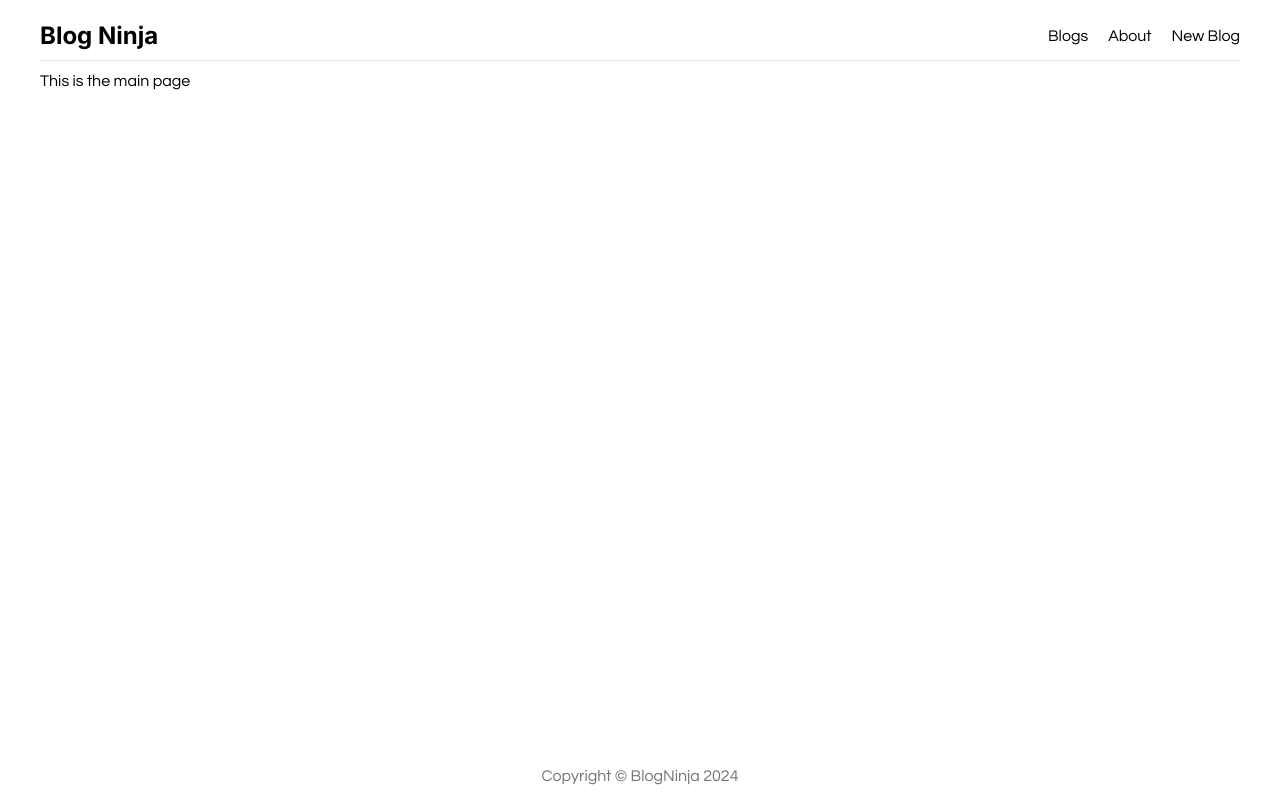
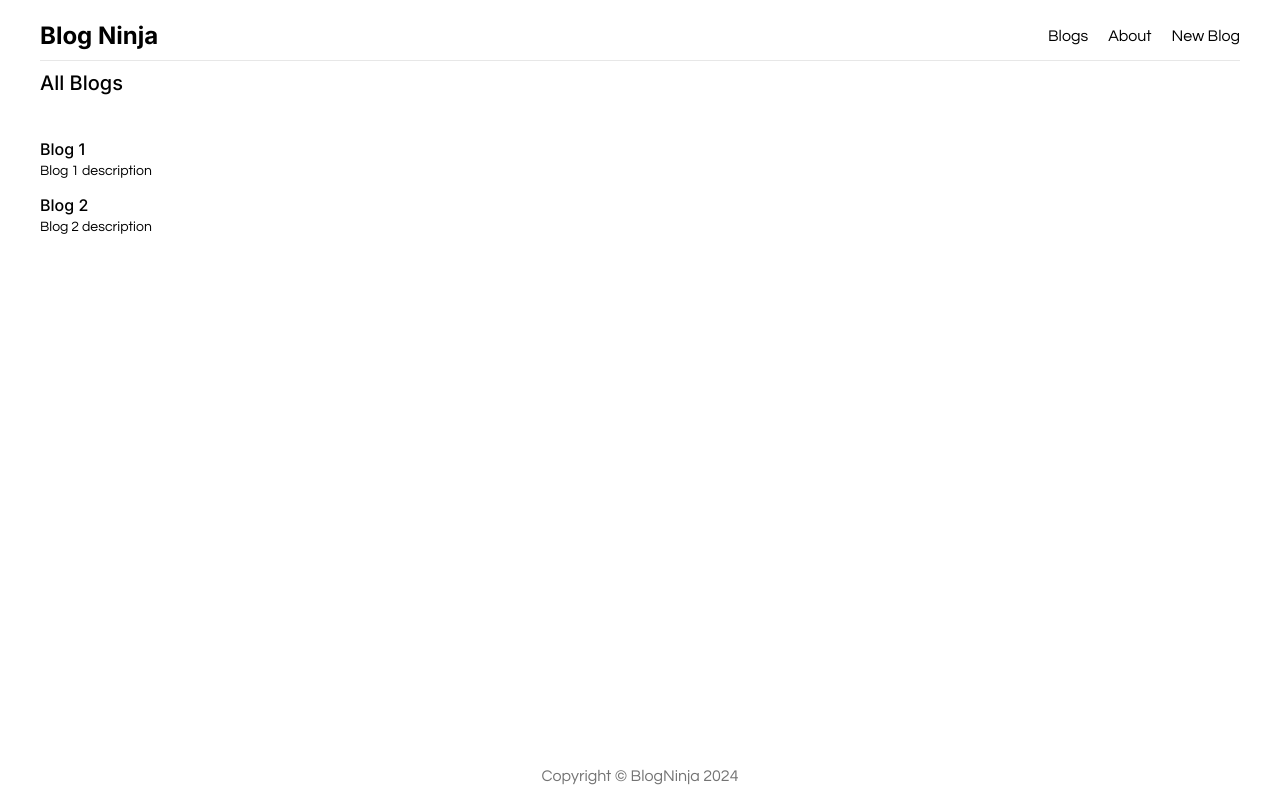
Before and after one commit to riyoneri/blog-ninja--fullstack, a Next.js app in the folder front-end/: page / in a window 1280 px wide. Built offline with nearby package versions, Linux system fonts and the light colour scheme.

Commit message:
feat: use title and blog-list componet [frontend]

```diff
--- a/front-end/app/page.tsx
+++ b/front-end/app/page.tsx
@@ -1,3 +1,30 @@
+import BlogList from "@/components/blogs/blog-list";
+import Title from "@/components/title";
+
+export interface Blog {
+  _id: string;
+  title: string;
+  description: string;
+}
+
+const Blogs: Blog[] = [
+  {
+    _id: "1",
+    title: "Blog 1",
+    description: "Blog 1 description",
+  },
+  {
+    _id: "2",
+    title: "Blog 2",
+    description: "Blog 2 description",
+  },
+];
+
 export default function Home() {
-  return <main>This is the main page</main>;
+  return (
+    <>
+      <Title title="All Blogs" />
+      <BlogList blogs={Blogs} />
+    </>
+  );
 }
```
